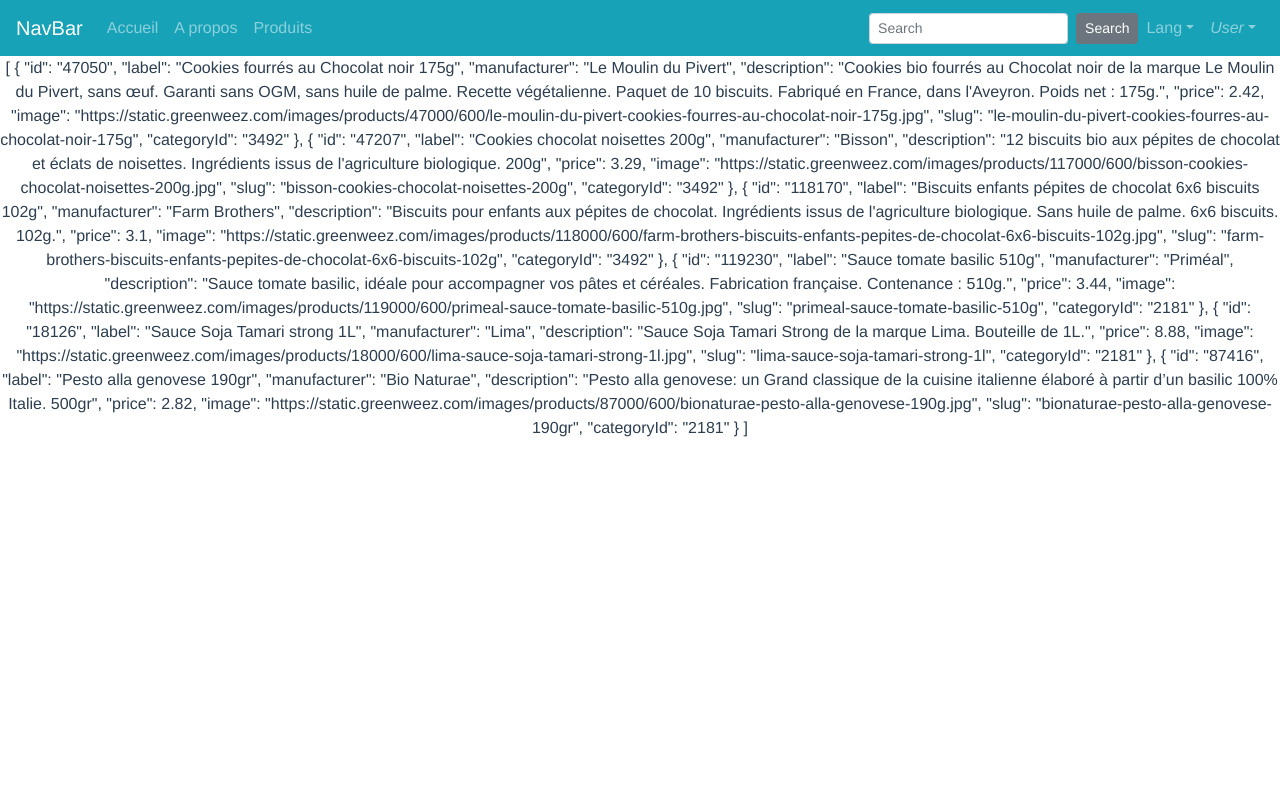
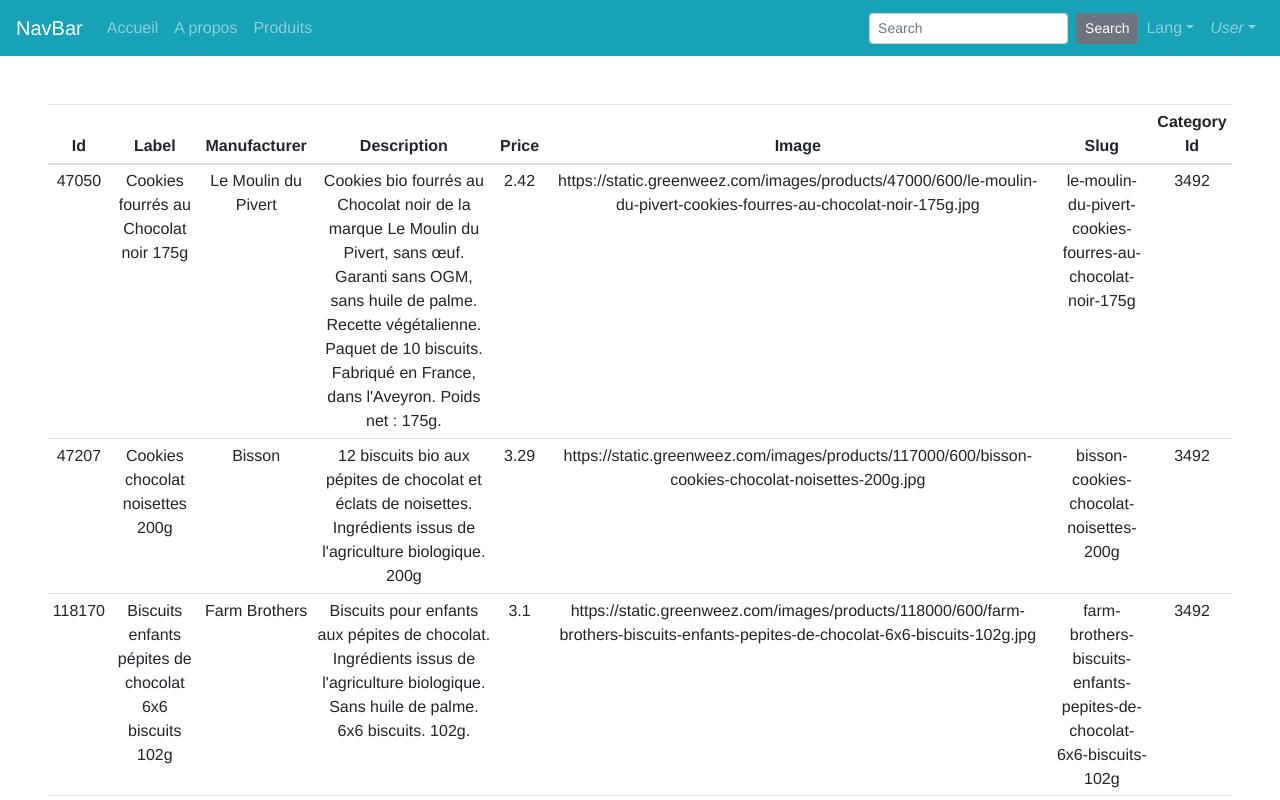
Before and after one commit to cmarcoin/training-vuejs-nico, a Vue app: page /products in a window 1280 px wide. Shown: the top 800 px of the page. Built offline with nearby package versions, Linux system fonts and the light colour scheme; data requests are answered from the project's data file.

Commit message:
added pagination

```diff
--- a/db.json
+++ b/db.json
@@ -59,6 +59,56 @@
             "image": "https://static.greenweez.com/images/products/87000/600/bionaturae-pesto-alla-genovese-190g.jpg",
             "slug": "bionaturae-pesto-alla-genovese-190gr",
             "categoryId": "2181"
+        },
+        {
+            "id": "54654",
+            "label": "Pesto alla genovese 190gr",
+            "manufacturer": "Bio Naturae",
+            "description": "Pesto alla genovese: un Grand classique de la cuisine italienne élaboré à partir d’un basilic 100% Italie. 500gr",
+            "price": 2.82,
+            "image": "https://static.greenweez.com/images/products/87000/600/bionaturae-pesto-alla-genovese-190g.jpg",
+            "slug": "bionaturae-pesto-alla-genovese-190gr",
+            "categoryId": "2181"
+        },
+        {
+            "id": "7645",
+            "label": "Pesto alla genovese 190gr",
+            "manufacturer": "Bio Naturae",
+            "description": "Pesto alla genovese: un Grand classique de la cuisine italienne élaboré à partir d’un basilic 100% Italie. 500gr",
+            "price": 2.82,
+            "image": "https://static.greenweez.com/images/products/87000/600/bionaturae-pesto-alla-genovese-190g.jpg",
+            "slug": "bionaturae-pesto-alla-genovese-190gr",
+            "categoryId": "2181"
+        },
+        {
+            "id": "789546",
+            "label": "Pesto alla genovese 190gr",
+            "manufacturer": "Bio Naturae",
+            "description": "Pesto alla genovese: un Grand classique de la cuisine italienne élaboré à partir d’un basilic 100% Italie. 500gr",
+            "price": 2.82,
+            "image": "https://static.greenweez.com/images/products/87000/600/bionaturae-pesto-alla-genovese-190g.jpg",
+            "slug": "bionaturae-pesto-alla-genovese-190gr",
+            "categoryId": "2181"
+        },
+        {
+            "id": "32165",
+            "label": "Pesto alla genovese 190gr",
+            "manufacturer": "Bio Naturae",
+            "description": "Pesto alla genovese: un Grand classique de la cuisine italienne élaboré à partir d’un basilic 100% Italie. 500gr",
+            "price": 2.82,
+            "image": "https://static.greenweez.com/images/products/87000/600/bionaturae-pesto-alla-genovese-190g.jpg",
+            "slug": "bionaturae-pesto-alla-genovese-190gr",
+            "categoryId": "2181"
+        },
+        {
+            "id": "44555666",
+            "label": "Pesto alla genovese 190gr",
+            "manufacturer": "Bio Naturae",
+            "description": "Pesto alla genovese: un Grand classique de la cuisine italienne élaboré à partir d’un basilic 100% Italie. 500gr",
+            "price": 2.82,
+            "image": "https://static.greenweez.com/images/products/87000/600/bionaturae-pesto-alla-genovese-190g.jpg",
+            "slug": "bionaturae-pesto-alla-genovese-190gr",
+            "categoryId": "2181"
         }
     ],
     "categories": [
--- a/src/components/AppListing.vue
+++ b/src/components/AppListing.vue
@@ -1,9 +1,40 @@
 <template>
-  <div></div>
+  <div class="m-5">
+    <b-table
+      id="my-table"
+      :items="items"
+      :per-page="perPage"
+      :current-page="currentPage"
+      small
+    ></b-table>
+    <b-pagination
+      v-model="currentPage"
+      :total-rows="rows"
+      :per-page="perPage"
+      aria-controls="my-table"
+    ></b-pagination>
+  </div>
 </template>
 
 <script>
-export default {};
+export default {
+  data() {
+    return {
+      perPage: 5,
+      currentPage: 1
+    };
+  },
+  props: {
+    items: {
+      type: Array
+    }
+  },
+  computed: {
+    rows() {
+      return this.items.length;
+    }
+  }
+};
 </script>
 
 <style></style>
--- a/src/views/Products.vue
+++ b/src/views/Products.vue
@@ -3,14 +3,18 @@
     <b-spinner type="grow" label="Spinning"></b-spinner>
   </section>
   <section v-else>
-    <p>{{ products }}</p>
+    <AppListing :items="products" />
   </section>
 </template>
 
 <script>
 import axios from "axios";
+import AppListing from "../components/AppListing";
 
 export default {
+  components: {
+    AppListing
+  },
   data() {
     return {
       isLoading: true,
```
